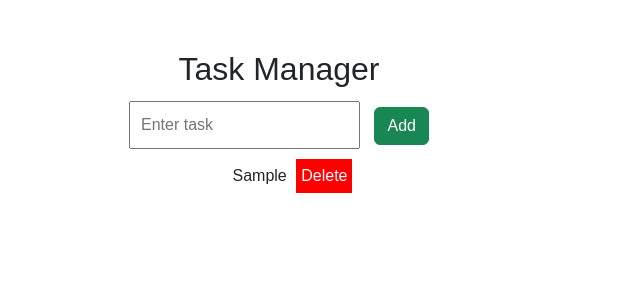
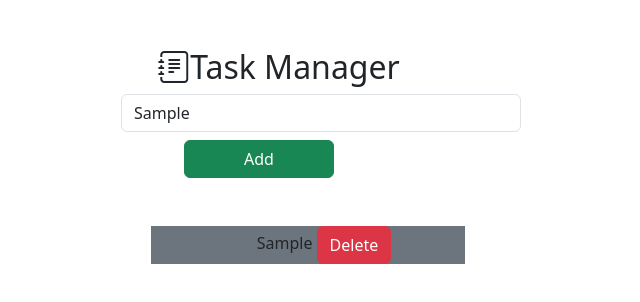
Before and after one commit to dhruv608/jsProject, a plain HTML site: page index.html in a window 1280 px wide. Both pictures are taken after typing "Sample" into the empty fields and a click on the button "Add". Shown: the whole page, without its empty margins (361-1001 px from the left). Drawn offline with nearby package versions, Linux system fonts and the light colour scheme.

Commit message:
stylechnageminor

```diff
--- a/index.html
+++ b/index.html
@@ -5,52 +5,40 @@
     <meta charset="UTF-8">
     <meta name="viewport" content="width=device-width, initial-scale=1.0">
     <title>Task Manager</title>
+    <link rel="stylesheet" href="https://cdn.jsdelivr.net/npm/bootstrap-icons@1.11.3/font/bootstrap-icons.min.css">
     <link href="https://cdn.jsdelivr.net/npm/bootstrap@5.3.3/dist/css/bootstrap.min.css" rel="stylesheet"
         integrity="sha384-QWTKZyjpPEjISv5WaRU9OFeRpok6YctnYmDr5pNlyT2bRjXh0JMhjY6hW+ALEwIH" crossorigin="anonymous">
     <style>
-        body {
-            font-family: Arial, sans-serif;
-            text-align: center;
-            margin-top: 50px;
-        }
-
-        input,
-        button {
-            margin: 5px;
-            padding: 10px;
-        }
-
-        .delete-btn {
-            background: red;
-            color: white;
-            border: none;
-            padding: 5px;
-            cursor: pointer;
-        }
-
         li {
             list-style-type: none;
+            margin-bottom: 10px !important;
+
+        }
+        #show{
+            margin-left: 500px;
         }
     </style>
 </head>
 
-<body>
-    <div class="container">
-        <h2>Task Manager</h2>
-        <input type="text" id="taskInput" placeholder="Enter task">
-        <button onclick="addTask()" class="btn btn-success">Add</button>
-        <ul id="taskList"></ul>
+<body class="container-fluid text-center mt-5">
+    <h2><i class="bi bi-journal-text"></i>Task Manager</h2>
+    <div class="container ">
+        <input type="text" id="txt" placeholder="Enter task" class="form-control"
+            style="width: 400px; margin-left: 400px;">
+        <button onclick="addTask()" class="btn btn-success mt-2 ms\
+        " style="width: 150px; margin-left: -40px;">Add</button>
     </div>
+    <ul id="show" class="mt-5 bg-secondary w-25"></ul>
     <script>
         function addTask() {
-            let taskInput = document.getElementById("taskInput");
-            let taskText = taskInput.value;
+            let txt = document.getElementById("txt");
+            let data = txt.value;
 
             let li = document.createElement("li");
-            li.innerHTML = taskText + ' <button class="delete-btn" onclick="this.parentElement.remove()">Delete</button>';
+            li.innerHTML = data + ' <button class="btn btn-danger" onclick="this.parentElement.remove()">Delete</button>';
 
-            document.getElementById("taskList").appendChild(li);
-            taskInput.value = "";
+            document.getElementById("show").appendChild(li);
+            data.value = "";
         }
     </script>
 </body>
```
